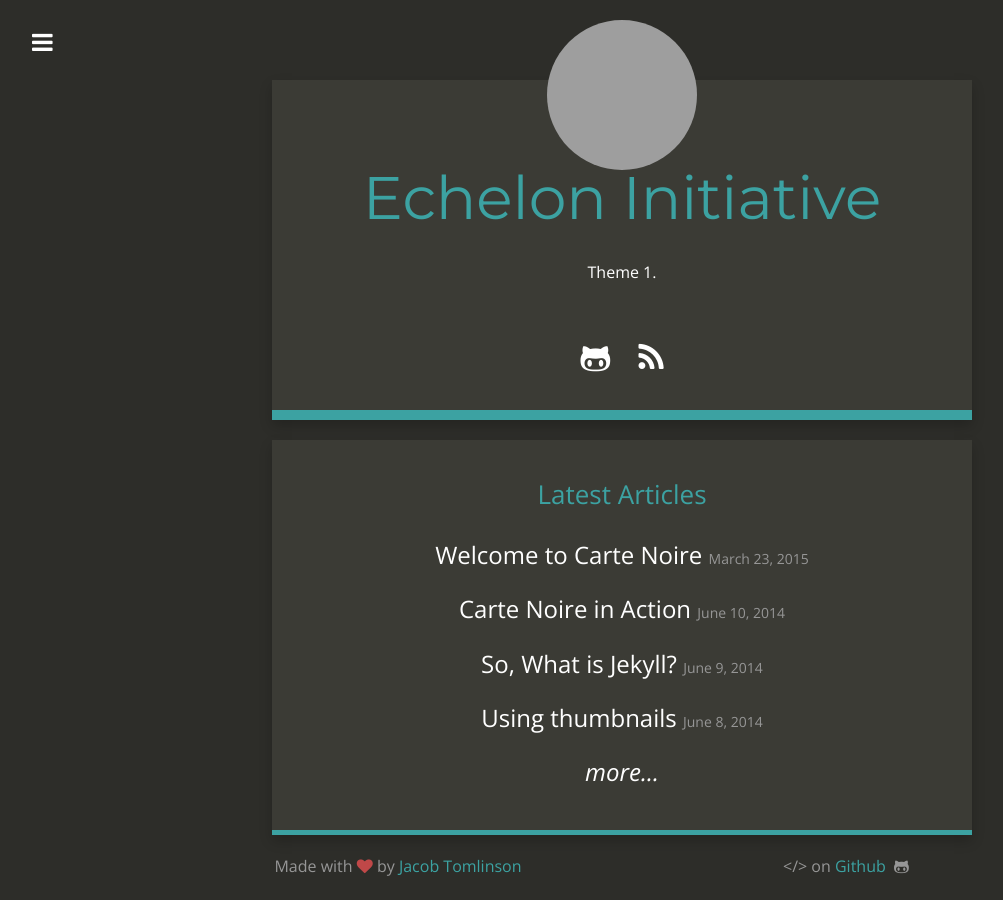
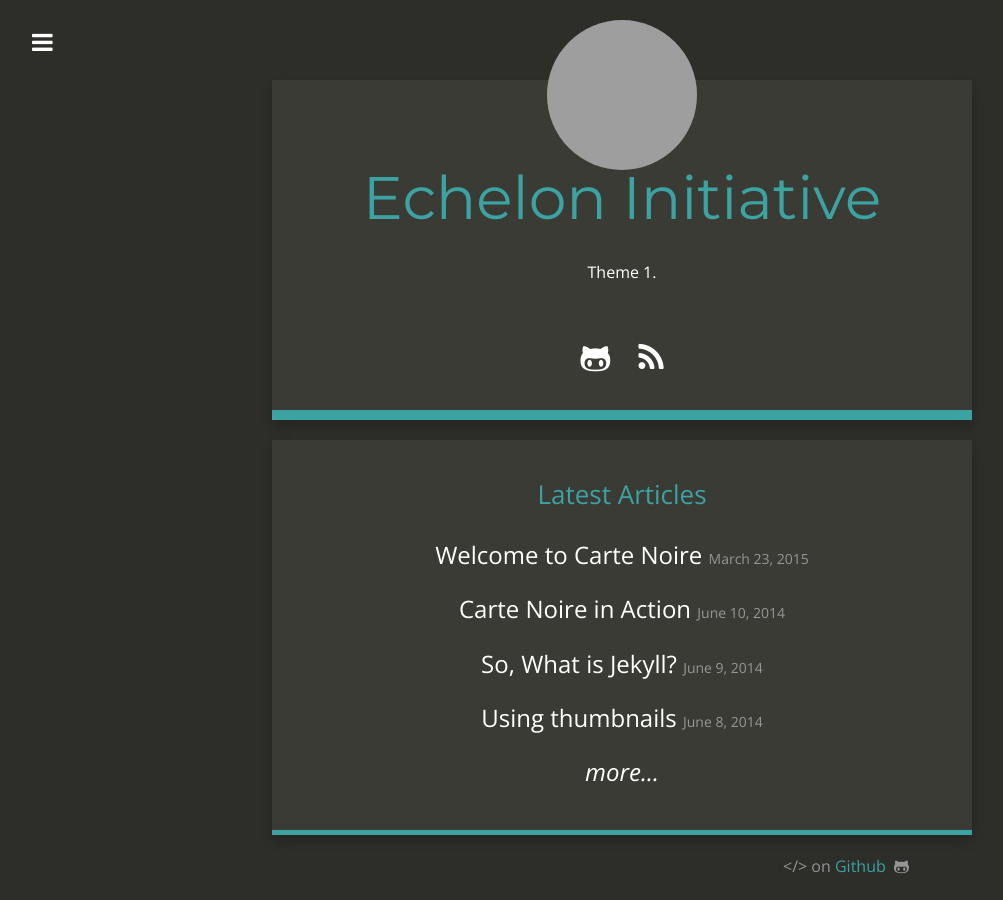
Before and after one commit to Rebelief/echelon.initiative, a Jekyll site: the page built from index.html, in a window 1280 px wide. Shown: the whole page, without its empty margins (18-1021 px from the left). Built offline with Jekyll 4.4.1, drawn with Linux system fonts in a browser that asks for light colours; nearby versions of some CDN libraries; grey boxes are pictures that could not be loaded.

Commit message:
Update _config.yml

```diff
--- a/_config.yml
+++ b/_config.yml
@@ -21,7 +21,7 @@ google_plus_link:
 facebook_link:
 
 # Footer
-footer_left: "Made with <i class=\"fa fa-heart\"></i> by <a href=\"https://twitter.com/_JacobTomlinson\">Jacob Tomlinson</a>"
+footer_left: ""
 footer_right: "&lt;/&gt; on <a href=\"https://rebelief.github.io\">Github</a> &nbsp;<i class=\"fa fa-github-alt\"></i>"
 
 # Build settings
```
